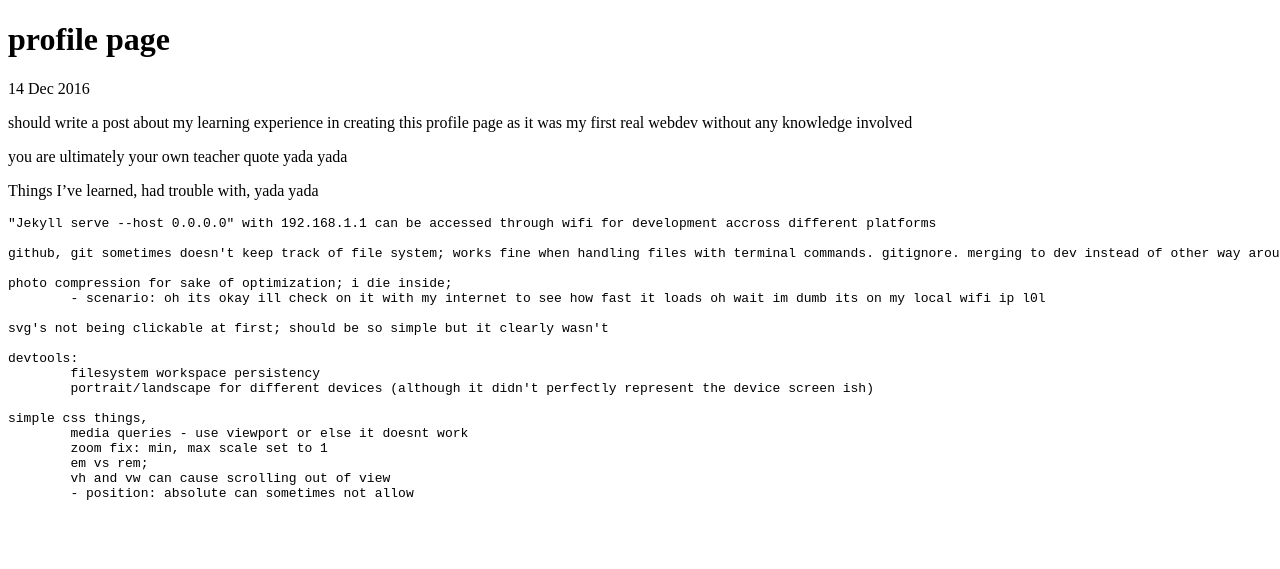
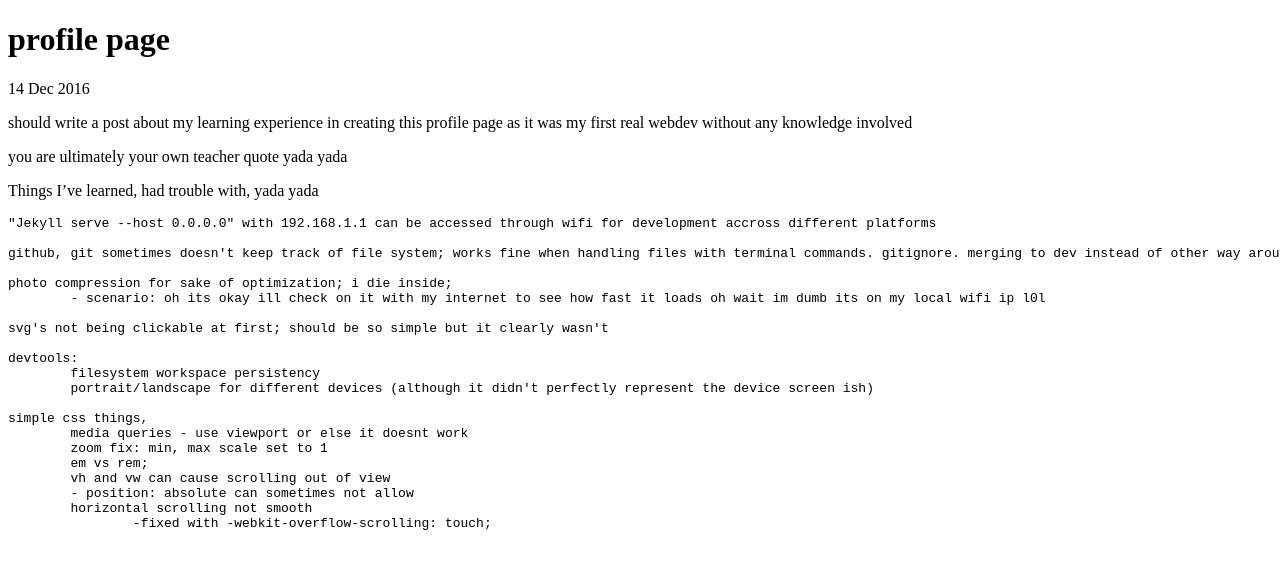
Before and after one commit to sehuno/sehuno.github.io, a Jekyll site: the page built from _posts/2016-12-14-profile.md, in a window 1280 px wide. Shown: the top 569 px of the page. Built offline with Jekyll 4.4.1, drawn with Linux system fonts in a browser that asks for light colours; nearby versions of some CDN libraries.

Commit message:
horizontal scrolling fixed

```diff
--- a/_posts/2016-12-14-profile.md
+++ b/_posts/2016-12-14-profile.md
@@ -30,3 +30,5 @@
 		em vs rem;
 		vh and vw can cause scrolling out of view
 		- position: absolute can sometimes not allow
+		horizontal scrolling not smooth
+			-fixed with -webkit-overflow-scrolling: touch;
--- a/css/photo.css
+++ b/css/photo.css
@@ -29,6 +29,7 @@
 		bottom:0;
 		height:100%;
 		overflow:auto;
+		-webkit-overflow-scrolling: touch;
 	}
 
 	.picture-holder {
```
